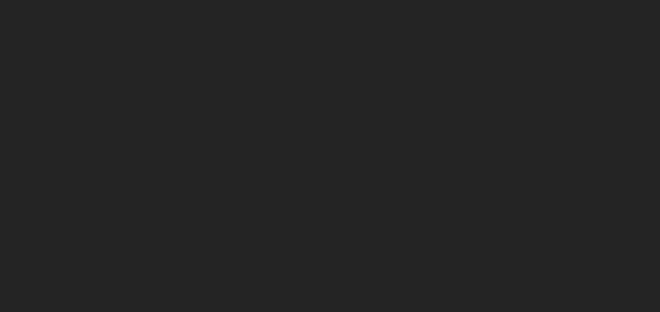
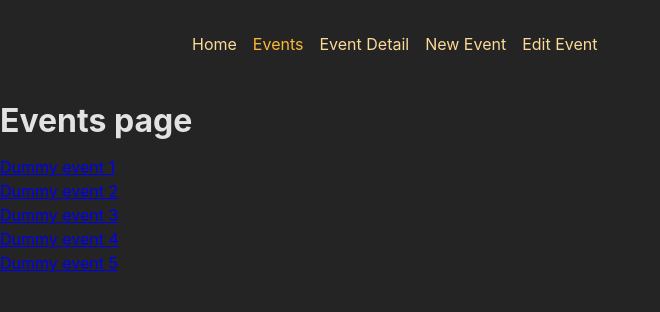
Before and after one commit to lairaalmas/udemy-events-app, a React (Create React App) app in the folder frontend/: page /events in a window 1280 px wide. Shown: the top 312 px of the page, without its empty margins (0-660 px from the left). Built offline with nearby package versions, Linux system fonts and the light colour scheme.

Commit message:
make challenge at /frontend/src/app.js

```diff
--- a/frontend/package.json
+++ b/frontend/package.json
@@ -8,6 +8,7 @@
     "@testing-library/user-event": "^13.5.0",
     "react": "^18.2.0",
     "react-dom": "^18.2.0",
+    "react-router-dom": "^6.8.2",
     "react-scripts": "5.0.1",
     "web-vitals": "^2.1.4"
   },
--- a/frontend/src/App.js
+++ b/frontend/src/App.js
@@ -9,9 +9,9 @@
 // 2. Add routing & route definitions for these five pages
 //    - / => HomePage
 //    - /events => EventsPage
-//    - /events/<some-id> => EventDetailPage
+//    - /events/<eventId> => EventDetailPage
 //    - /events/new => NewEventPage
-//    - /events/<some-id>/edit => EditEventPage
+//    - /events/<eventId>/edit => EditEventPage
 // 3. Add a root layout that adds the <MainNavigation> component above all page components
 // 4. Add properly working links to the MainNavigation
 // 5. Ensure that the links in MainNavigation receive an "active" class when active
@@ -20,8 +20,31 @@
 // 7. Output the ID of the selected event on the EventDetailPage
 // BONUS: Add another (nested) layout route that adds the <EventNavigation> component above all /events... page components
 
+import { createBrowserRouter, RouterProvider } from "react-router-dom";
+
+import RootLayout from "./pages/RootLayout";
+import HomePage from "./pages/HomePage";
+import EventsPage from "./pages/EventsPage";
+import EventDetailPage from "./pages/EventDetailPage";
+import NewEventPage from "./pages/NewEventPage";
+import EditEventPage from "./pages/EditEventPage";
+
+const router = createBrowserRouter([
+  {
+    path: "/",
+    element: <RootLayout />,
+    children: [
+      { index: true, element: <HomePage /> },
+      { path: "events", element: <EventsPage /> },
+      { path: "events/:eventId", element: <EventDetailPage /> },
+      { path: "events/new", element: <NewEventPage /> },
+      { path: "events/:eventId/edit", element: <EditEventPage /> },
+    ],
+  },
+]);
+
 function App() {
-  return <div></div>;
+  return <RouterProvider router={router} />;
 }
 
 export default App;
--- a/frontend/src/components/MainNavigation.js
+++ b/frontend/src/components/MainNavigation.js
@@ -1,20 +1,42 @@
-import classes from './MainNavigation.module.css';
+import { NavLink } from "react-router-dom";
 
-function MainNavigation() {
+import classes from "./MainNavigation.module.css";
+
+const MainNavigation = () => {
+  const navItems = [
+    { title: "Home", path: "", id: "i1", isEnd: false },
+    { title: "Events", path: "events", id: "i2", isEnd: true },
+    { title: "Event Detail", path: "events/:eventId", id: "i3", isEnd: true },
+    { title: "New Event", path: "events/new", id: "i4", isEnd: false },
+    {
+      title: "Edit Event",
+      path: "events/:eventId/edit",
+      id: "i5",
+      isEnd: false,
+    },
+  ];
+
   return (
     <header className={classes.header}>
       <nav>
         <ul className={classes.list}>
-          <li>
-            <a>Home</a>
-          </li>
-          <li>
-            <a>Events</a>
-          </li>
+          {navItems.map((item) => (
+            <li>
+              <NavLink
+                to={item.path}
+                className={({ isActive }) => {
+                  return isActive ? classes.active : undefined;
+                }}
+                end={item.isEnd}
+              >
+                {item.title}
+              </NavLink>
+            </li>
+          ))}
         </ul>
       </nav>
     </header>
   );
-}
+};
 
 export default MainNavigation;
--- /dev/null
+++ b/frontend/src/pages/EditEventPage.js
@@ -0,0 +1,5 @@
+const EditEventPage = () => {
+  return <h1>Edit event page</h1>;
+};
+
+export default EditEventPage;
--- /dev/null
+++ b/frontend/src/pages/EventDetailPage.js
@@ -0,0 +1,14 @@
+import { useParams } from "react-router-dom";
+
+const EventDetailPage = () => {
+  const params = useParams();
+
+  return (
+    <>
+      <h1>Event detail page</h1>
+      <p>{params.eventId}</p>
+    </>
+  );
+};
+
+export default EventDetailPage;
--- /dev/null
+++ b/frontend/src/pages/EventsPage.js
@@ -0,0 +1,25 @@
+import { Link } from "react-router-dom";
+
+const EventsPage = () => {
+  const events = [
+    { title: "Dummy event 1", id: "e1" },
+    { title: "Dummy event 2", id: "e2" },
+    { title: "Dummy event 3", id: "e3" },
+    { title: "Dummy event 4", id: "e4" },
+    { title: "Dummy event 5", id: "e5" },
+  ];
+  return (
+    <>
+      <h1>Events page</h1>
+      <ul>
+        {events.map((event) => (
+          <li key={event.id}>
+            <Link to={event.id}>{event.title}</Link>
+          </li>
+        ))}
+      </ul>
+    </>
+  );
+};
+
+export default EventsPage;
--- /dev/null
+++ b/frontend/src/pages/HomePage.js
@@ -0,0 +1,5 @@
+const HomePage = () => {
+  return <h1>Home page</h1>;
+};
+
+export default HomePage;
--- /dev/null
+++ b/frontend/src/pages/NewEventPage.js
@@ -0,0 +1,5 @@
+const NewEventPage = () => {
+  return <h1>New event page</h1>;
+};
+
+export default NewEventPage;
--- /dev/null
+++ b/frontend/src/pages/RootLayout.js
@@ -0,0 +1,16 @@
+import { Outlet } from "react-router-dom";
+
+import MainNavigation from "../components/MainNavigation";
+
+const RootLayout = () => {
+  return (
+    <>
+      <MainNavigation />
+      <main>
+        <Outlet />
+      </main>
+    </>
+  );
+};
+
+export default RootLayout;
```
Also changed, not shown: 1 other file (tests, documents, lock files or other folders).
